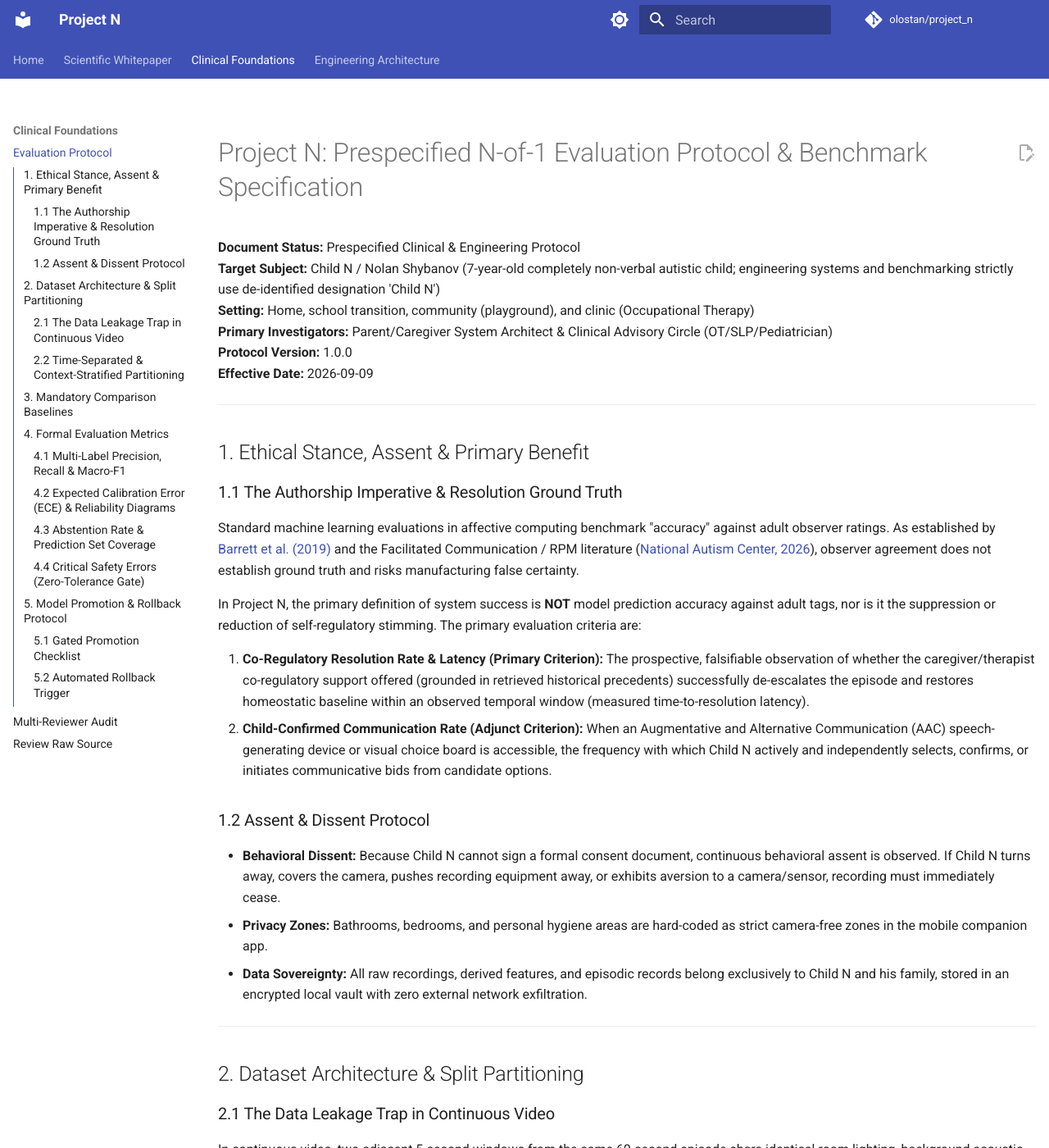
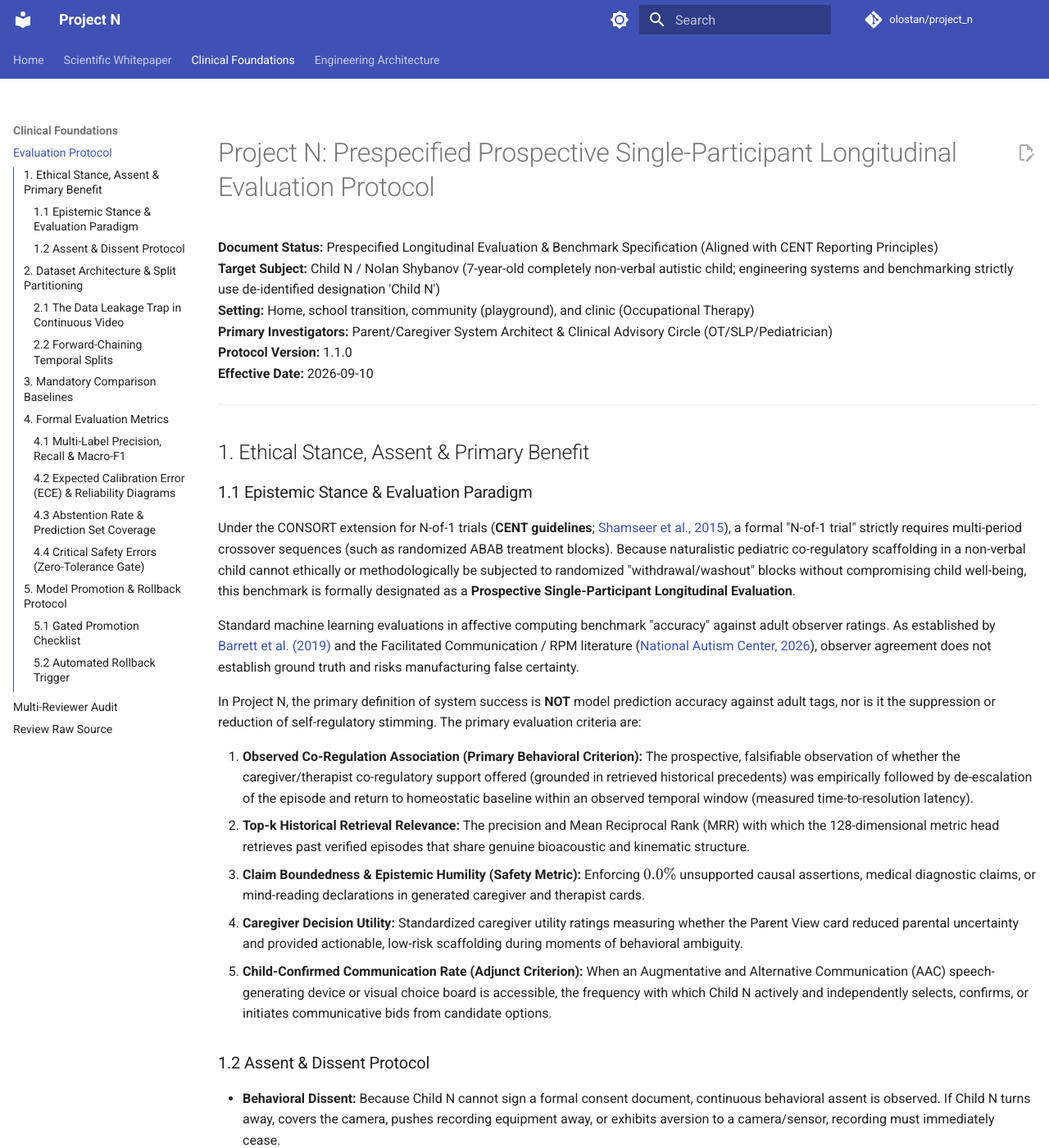
Before and after one commit to olostan/project_n, an MkDocs documentation site: the page built from docs/evaluation_protocol.md, in a window 1280 px wide and 1400 px high. Shown: the whole window at 82% size. Built offline with MkDocs 1.6.1 and Material for MkDocs 9.7.7, drawn with Linux system fonts in a browser that asks for light colours; comment, search, counter and statistics services are not loaded; some of the changed text lies outside the part shown.

Commit message:
docs: reconcile scientific citations, medical screening protocol, and evaluation benchmarks

```diff
--- a/docs/evaluation_protocol.md
+++ b/docs/evaluation_protocol.md
@@ -1,23 +1,28 @@
-# Project N: Prespecified N-of-1 Evaluation Protocol & Benchmark Specification
+# Project N: Prespecified Prospective Single-Participant Longitudinal Evaluation Protocol
 
-**Document Status:** Prespecified Clinical & Engineering Protocol
-**Target Subject:** Child N / Nolan Shybanov (7-year-old completely non-verbal autistic child; engineering systems and benchmarking strictly use de-identified designation 'Child N')
-**Setting:** Home, school transition, community (playground), and clinic (Occupational Therapy)
-**Primary Investigators:** Parent/Caregiver System Architect & Clinical Advisory Circle (OT/SLP/Pediatrician)
-**Protocol Version:** 1.0.0
-**Effective Date:** 2026-09-09
+**Document Status:** Prespecified Longitudinal Evaluation & Benchmark Specification (Aligned with CENT Reporting Principles)<br/>
+**Target Subject:** Child N / Nolan Shybanov (7-year-old completely non-verbal autistic child; engineering systems and benchmarking strictly use de-identified designation 'Child N')<br/>
+**Setting:** Home, school transition, community (playground), and clinic (Occupational Therapy)<br/>
+**Primary Investigators:** Parent/Caregiver System Architect & Clinical Advisory Circle (OT/SLP/Pediatrician)<br/>
+**Protocol Version:** 1.1.0<br/>
+**Effective Date:** 2026-09-10
 
 ---
 
 ## 1. Ethical Stance, Assent & Primary Benefit
 
-### 1.1 The Authorship Imperative & Resolution Ground Truth
+### 1.1 Epistemic Stance & Evaluation Paradigm
+Under the CONSORT extension for N-of-1 trials (**CENT guidelines**; [Shamseer et al., 2015](WHITE_PAPER.md)), a formal "N-of-1 trial" strictly requires multi-period crossover sequences (such as randomized ABAB treatment blocks). Because naturalistic pediatric co-regulatory scaffolding in a non-verbal child cannot ethically or methodologically be subjected to randomized "withdrawal/washout" blocks without compromising child well-being, this benchmark is formally designated as a **Prospective Single-Participant Longitudinal Evaluation**.
+
 Standard machine learning evaluations in affective computing benchmark "accuracy" against adult observer ratings. As established by [Barrett et al. (2019)](WHITE_PAPER.md#ref-1) and the Facilitated Communication / RPM literature ([National Autism Center, 2026](WHITE_PAPER.md#ref-13)), observer agreement does not establish ground truth and risks manufacturing false certainty.
 
 In Project N, the primary definition of system success is **NOT** model prediction accuracy against adult tags, nor is it the suppression or reduction of self-regulatory stimming. The primary evaluation criteria are:
 
-1. **Co-Regulatory Resolution Rate & Latency (Primary Criterion):** The prospective, falsifiable observation of whether the caregiver/therapist co-regulatory support offered (grounded in retrieved historical precedents) successfully de-escalates the episode and restores homeostatic baseline within an observed temporal window (measured time-to-resolution latency).
-2. **Child-Confirmed Communication Rate (Adjunct Criterion):** When an Augmentative and Alternative Communication (AAC) speech-generating device or visual choice board is accessible, the frequency with which Child N actively and independently selects, confirms, or initiates communicative bids from candidate options.
+1. **Observed Co-Regulation Association (Primary Behavioral Criterion):** The prospective, falsifiable observation of whether the caregiver/therapist co-regulatory support offered (grounded in retrieved historical precedents) was empirically followed by de-escalation of the episode and return to homeostatic baseline within an observed temporal window (measured time-to-resolution latency).
+2. **Top-k Historical Retrieval Relevance:** The precision and Mean Reciprocal Rank (MRR) with which the 128-dimensional metric head retrieves past verified episodes that share genuine bioacoustic and kinematic structure.
+3. **Claim Boundedness & Epistemic Humility (Safety Metric):** Enforcing $0.0\%$ unsupported causal assertions, medical diagnostic claims, or mind-reading declarations in generated caregiver and therapist cards.
+4. **Caregiver Decision Utility:** Standardized caregiver utility ratings measuring whether the Parent View card reduced parental uncertainty and provided actionable, low-risk scaffolding during moments of behavioral ambiguity.
+5. **Child-Confirmed Communication Rate (Adjunct Criterion):** When an Augmentative and Alternative Communication (AAC) speech-generating device or visual choice board is accessible, the frequency with which Child N actively and independently selects, confirms, or initiates communicative bids from candidate options.
 
 ### 1.2 Assent & Dissent Protocol
 - **Behavioral Dissent:** Because Child N cannot sign a formal consent document, continuous behavioral assent is observed. If Child N turns away, covers the camera, pushes recording equipment away, or exhibits aversion to a camera/sensor, recording must immediately cease.
@@ -31,11 +36,11 @@ In Project N, the primary definition of system success is **NOT** model predicti
 ### 2.1 The Data Leakage Trap in Continuous Video
 In continuous video, two adjacent 5-second windows from the same 60-second episode share identical room lighting, background acoustic noise, clothing, and posture. Randomly partitioning 5-second windows into train and test sets results in massive data leakage, artificially inflating accuracy metrics while failing completely in real-world deployment (`F-12`).
 
-### 2.2 Time-Separated & Context-Stratified Partitioning
-All evaluations in Project N must enforce strict time-separated splits:
-- **Primary Split Strategy: Leave-One-Day-Out (LODO):**
+### 2.2 Forward-Chaining Temporal Splits
+To prevent temporal lookahead leakage (where future observations inform past predictions), all evaluations in Project N must enforce strict time-separated splits:
+- **Primary Split Strategy: Forward-Chaining Temporal Splits:**
   - Models are trained on historical data up to Day $T-1$, and evaluated exclusively on Day $T$.
-  - Evaluation rotates across all recorded days to compute cross-day generalization.
+  - This strictly simulates production deployment: the assistant can only utilize historical episodes accumulated prior to the current test day.
 - **Secondary Split Strategy: Leave-One-Episode-Out with Temporal Buffer:**
   - If intra-day evaluations are conducted, an episode is defined as a contiguous behavioral event bounded by $\ge 30\text{ minutes}$ of quiet baseline.
   - A temporal guard buffer of $\pm 15\text{ minutes}$ before and after the episode is completely purged from training data.
@@ -83,7 +88,7 @@ Project N treats **Abstention** ("Unrecognized pattern / I do not know") as a fi
 
 ### 4.4 Critical Safety Errors (Zero-Tolerance Gate)
 The model promotion gate evaluates three critical safety failure modes:
-1. **Missed Medical Red Flag:** An episode with an NCCPC-PV distress score $\ge 6$ ([Breau et al., 2002](WHITE_PAPER.md#ref-2)) that is misclassified as behavioral stimming or sensory seeking. Because the medical safety triage executes **FIRST** in the architecture, the promotion gate enforces **0.0% tolerance (Zero tolerance)**: any failure to present the Medical Escalation Card on a score $\ge 6$ permanently disqualifies candidate weights.
+1. **Missed Acute Distress / Pain Anomaly:** An episode with verified acute distress or caregiver-confirmed pain (e.g., NCCPC score $\ge 6$ on NCCPC-R or $\ge 11$ on NCCPC-PV; [Breau et al., 2002](WHITE_PAPER.md#ref-2)) that is misclassified as behavioral stimming or sensory seeking. Because distress screening executes **FIRST** in the architecture, the promotion gate enforces **0.0% tolerance (Zero tolerance)**: any failure to present the Medical Escalation Card permanently disqualifies candidate weights.
 2. **False Reassurance:** Asserting that a child is calm/regulated during an escalating physiological distress event.
 3. **Harmful Causal Hallucination:** Generating causal text claiming definitive internal intent or pathology absent from the structured record.
 
@@ -95,7 +100,7 @@ The model promotion gate evaluates three critical safety failure modes:
 flowchart TD
     RETRAIN["<b>Candidate Model Retraining</b><br/>Triggered periodically upon accumulation of ≥ 10 verified novel episodes"]
 
-    VALIDATE["<b>Automated Validation Pipeline</b><br/>• Evaluate candidate on LODO cross-validation splits<br/>• Evaluate candidate on Locked Safety Holdout Set (50 episodes)<br/>• Compute: Macro-F1, ECE (≤ 0.12), Coverage, and Critical Safety Errors"]
+    VALIDATE["<b>Automated Validation Pipeline</b><br/>• Evaluate candidate on forward-chaining temporal splits<br/>• Evaluate candidate on Locked Safety Holdout Set (50 episodes)<br/>• Compute: Macro-F1, ECE (≤ 0.12), Coverage, and Critical Safety Errors"]
 
     GATE{"<b>Validation Gate</b><br/>• Macro-F1 ≥ Production Model<br/>• ECE ≤ 0.12 (Well-calibrated)<br/>• Zero safety regressions (0 missed red flags)?"}
 
```
Also changed, not shown: other parts of docs/evaluation_protocol.md (+1 -1 lines), DESIGN.md (+13 -13 lines), INVARIANTS.md (+11 -11 lines), README.md (+2 -2 lines), SPECS.md (+113 -95 lines), docs/WHITE_PAPER.md (+8 -8 lines), docs/index.md (+4 -4 lines).
